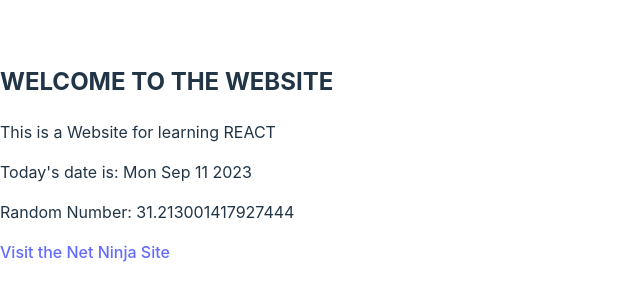
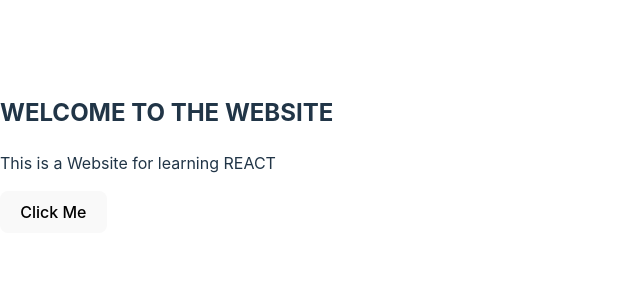
Before and after one commit to em-torres/course-build-web-apps-with-react-and-firebase, a React (Vite) app: page / in a window 1280 px wide. Shown: the part 246-546 px from the top of the page, without its empty margins (0-640 px from the left). Built offline with nearby package versions, Linux system fonts and the light colour scheme.

Commit message:
T-3: Working with events and functions

```diff
--- a/src/components/Banner.tsx
+++ b/src/components/Banner.tsx
@@ -1,16 +1,19 @@
 function Banner() {
     const title: string = "Welcome to the Website"
     const subtitle: string = "This is a Website for learning REACT"
-    const address: string = "https://www.netninja.dev"
+
+    // const handleClick = (e: object) => {
+    //     console.log("You clicked me")
+    //     console.log("The site title is: ", title)
+    //     console.log(e)
+    // }
 
     return (
         <>
             <div className={ 'banner' }>
                 <h2>{ title.toUpperCase() }</h2>
                 <p>{ subtitle }</p>
-                <p>Today's date is: { new Date().toDateString() }</p>
-                <p>Random Number: { Math.random() * 100 }</p>
-                <a href={ address }>Visit the Net Ninja Site</a>
+                <button onClick={ () => console.log("hello") }> Click Me</button>
             </div>
         </>
     )
```
